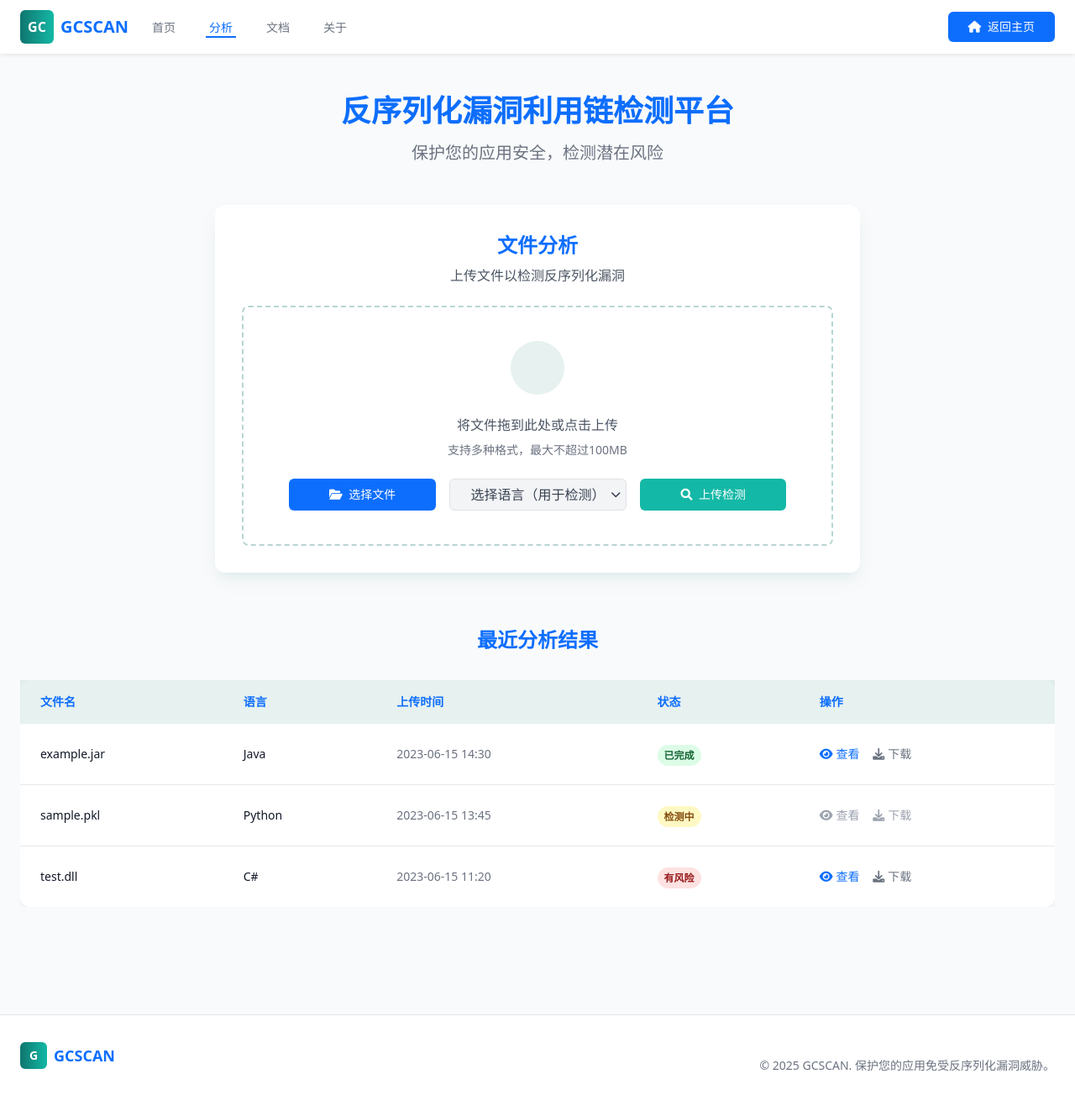
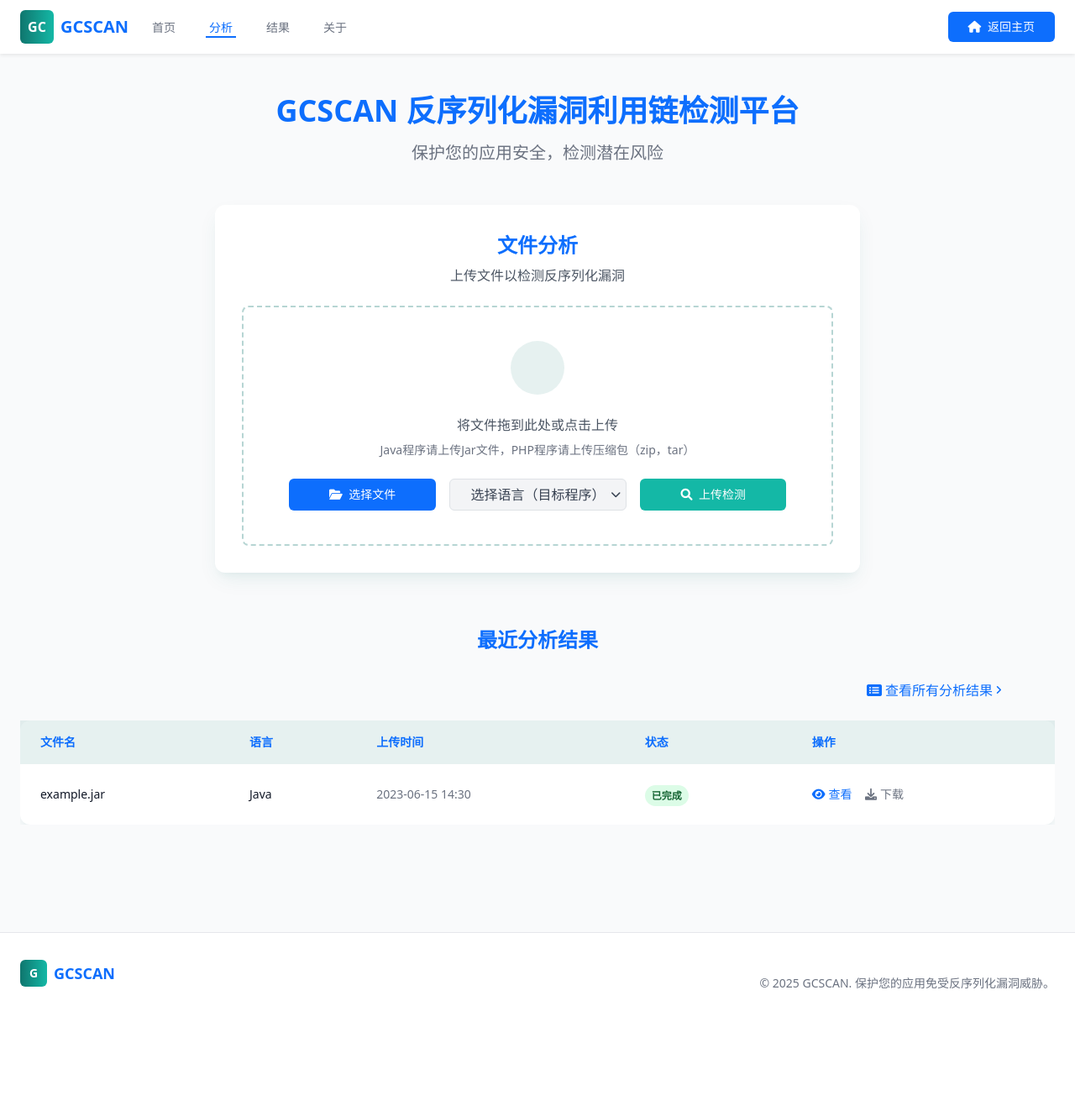
Before and after one commit to CyanM0un/DeserAnalyzer, a Flask app: page /analyze in a window 1280 px wide. Shown: the whole page at 84% size. After the commit the page ends 1178 px from the top, so only its background shows below. Run offline with Flask 3, Linux system fonts and the light colour scheme; some libraries are stand-ins or nearby versions.

Commit message:
增加文件上传交互；增加结果展示页面

```diff
--- a/app.py
+++ b/app.py
@@ -24,6 +24,10 @@ def index():
 def index_html():
     return render_template('index.html')
 
+@app.route('/result')
+def result():
+    return render_template('result.html')
+
 @app.route("/analyze", methods=["GET", "POST"])
 def analyze():
    if request.method == "POST":
@@ -47,7 +51,7 @@ def analyze():
         if lang == "Java":
             save_path = os.path.join(JAVA_DIR, filename)
             save_file(uploaded, save_path)
-            flash(f"Java JAR 已上传：{filename}")
+            flash(f"{filename} 已开始分析")
             return redirect(url_for("analyze"))
 
         if lang == "PHP":
@@ -64,7 +68,7 @@ def analyze():
             if not ok:
                 flash(f"解压失败：{err}")
                 return redirect(url_for("analyze"))
-            flash(f"PHP 项目上传并解压成功")
+            flash(f"{filename} 已开始分析")
             return redirect(url_for("analyze"))
 
    return render_template("analyze.html")
--- a/flask_app/templates/analyze.html
+++ b/flask_app/templates/analyze.html
@@ -4,10 +4,43 @@
 
 {% block content %}
     <main class="max-w-7xl mx-auto py-12 px-4 sm:px-6 lg:px-8">
+        <!-- 消息提示区域 - 带自动消失功能 -->
+        {% with messages = get_flashed_messages(with_categories=true) %}
+          {% if messages %}
+            <div class="max-w-3xl mx-auto mb-8">
+              {% for category, message in messages %}
+                <div class="flash-message bg-{{ category }}-50 border-l-4 border-{{ category }} text-{{ category }} p-4 rounded-md shadow-sm transition-all duration-500 ease-in-out transform">
+                  <p>{{ message }}</p>
+                </div>
+              {% endfor %}
+            </div>
+          {% endif %}
+        {% endwith %}
+
+        <!-- 自定义提示框容器 -->
+        <div id="custom-alert" class="fixed inset-0 bg-black bg-opacity-50 flex items-center justify-center z-50 hidden opacity-0 transition-opacity duration-300">
+            <div class="bg-white rounded-lg shadow-xl max-w-md w-full mx-4 transform transition-transform duration-300 scale-95">
+                <div class="p-6">
+                    <div class="flex items-center mb-4">
+                        <div id="alert-icon" class="w-10 h-10 rounded-full bg-red-100 flex items-center justify-center mr-3">
+                            <i class="fa fa-exclamation-triangle text-red-500 text-xl"></i>
+                        </div>
+                        <h3 id="alert-title" class="text-lg font-semibold text-gray-900">提示</h3>
+                    </div>
+                    <p id="alert-message" class="text-gray-600 mb-6">提示内容将显示在这里</p>
+                    <div class="flex justify-end">
+                        <button id="alert-ok" class="bg-primary text-white px-4 py-2 rounded-md text-sm font-medium hover:bg-primary/90 transition-colors">
+                            确定
+                        </button>
+                    </div>
+                </div>
+            </div>
+        </div>
+
         <!-- 页面标题 -->
         <div class="text-center mb-12">
             <h1 class="text-3xl font-extrabold text-primary sm:text-4xl">
-                反序列化漏洞利用链检测平台
+                GCSCAN 反序列化漏洞利用链检测平台
             </h1>
             <p class="mt-3 max-w-2xl mx-auto text-xl text-gray-500 sm:mt-4">
                 保护您的应用安全，检测潜在风险
@@ -16,6 +49,8 @@
 
         <!-- 文件上传区域 -->
         <div class="max-w-3xl mx-auto bg-white rounded-xl card-shadow p-6 sm:p-8">
+            <!-- 表单包裹上传区域 -->
+            <form id="upload-form" action="{{ url_for('analyze') }}" method="post" enctype="multipart/form-data">
                 <div class="text-center mb-6">
                     <h2 class="text-2xl font-bold text-primary">文件分析</h2>
                     <p class="mt-2 text-gray-600">上传文件以检测反序列化漏洞</p>
@@ -28,39 +63,50 @@
                             <i class="fa fa-file-code-o text-2xl text-primary"></i>
                         </div>
                         <p class="text-gray-600 mb-2">将文件拖到此处或点击上传</p>
-                    <p class="text-sm text-gray-500 mb-6">支持多种格式，最大不超过100MB</p>
+                        <p class="text-sm text-gray-500 mb-6">Java程序请上传Jar文件，PHP程序请上传压缩包（zip，tar）</p>
+
+                        <input type="file" id="file-input" name="file" class="hidden" accept="*">
 
                         <!-- 操作按钮 -->
                         <div class="flex flex-wrap justify-center gap-3">
-                        <button class="bg-primary text-white px-5 py-2 rounded-md text-sm font-medium btn-hover">
+                            <button type="button" id="select-file-btn" class="bg-primary text-white px-5 py-2 rounded-md text-sm font-medium btn-hover">
                                 <i class="fa fa-folder-open mr-1"></i> 选择文件
                             </button>
 
                             <div class="relative">
-                            <select class="appearance-none bg-gray-100 border border-gray-300 text-gray-700 py-2 px-4 pr-8 rounded-md leading-tight focus:outline-none focus:bg-white focus:border-primary">
-                                <option>选择语言（用于检测）</option>
-                                <option>Java</option>
-                                <option>PHP</option>
+                                <select id="language-select" name="language" class="appearance-none bg-gray-100 border border-gray-300 text-gray-700 py-2 px-4 pr-8 rounded-md leading-tight focus:outline-none focus:bg-white focus:border-primary">
+                                    <option value="">选择语言（目标程序）</option>
+                                    <option value="Java">Java</option>
+                                    <option value="PHP">PHP</option>
                                 </select>
                                 <div class="pointer-events-none absolute inset-y-0 right-0 flex items-center px-2 text-gray-700">
                                     <i class="fa fa-chevron-down text-xs"></i>
                                 </div>
                             </div>
 
-                        <button class="bg-accent text-white px-5 py-2 rounded-md text-sm font-medium btn-hover">
+                            <button type="submit" id="upload-btn" class="bg-accent text-white px-5 py-2 rounded-md text-sm font-medium btn-hover">
                                 <i class="fa fa-search mr-1"></i> 上传检测
                             </button>
                         </div>
                     </div>
                 </div>
+            </form>
         </div>
 
         <!-- 最近分析结果 -->
         <div class="mt-16">
             <h2 class="text-2xl font-bold text-center text-primary mb-8">最近分析结果</h2>
 
+            <div class="text-right mb-4 max-w-6xl mx-auto px-4">
+                <a href="{{ url_for('result') }}" class="inline-flex items-center text-primary hover:text-accent transition-colors">
+                    <i class="fa fa-list-alt mr-1"></i> 查看所有分析结果
+                    <i class="fa fa-angle-right ml-1 text-xs"></i>
+                </a>
+            </div>
+
             <div class="overflow-x-auto">
                 <table class="min-w-full bg-white rounded-xl card-shadow">
+                    <!-- 表格内容保持不变 -->
                     <thead>
                         <tr class="bg-primary/10">
                             <th class="py-3 px-6 text-left text-sm font-semibold text-primary">文件名</th>
@@ -71,6 +117,7 @@
                         </tr>
                     </thead>
                     <tbody class="divide-y divide-gray-200">
+                        <!-- 表格行保持不变 -->
                         <tr class="hover:bg-gray-50 transition-colors">
                             <td class="py-4 px-6 text-sm text-gray-900">example.jar</td>
                             <td class="py-4 px-6 text-sm text-gray-900">Java</td>
@@ -89,42 +136,7 @@
                                 </a>
                             </td>
                         </tr>
-                        <tr class="hover:bg-gray-50 transition-colors">
-                            <td class="py-4 px-6 text-sm text-gray-900">sample.pkl</td>
-                            <td class="py-4 px-6 text-sm text-gray-900">Python</td>
-                            <td class="py-4 px-6 text-sm text-gray-500">2023-06-15 13:45</td>
-                            <td class="py-4 px-6">
-                                <span class="px-2 py-1 text-xs font-semibold rounded-full bg-yellow-100 text-yellow-800">
-                                    检测中
-                                </span>
-                            </td>
-                            <td class="py-4 px-6 text-sm">
-                                <a href="#" class="text-gray-400 cursor-not-allowed mr-3">
-                                    <i class="fa fa-eye mr-1"></i>查看
-                                </a>
-                                <a href="#" class="text-gray-400 cursor-not-allowed">
-                                    <i class="fa fa-download mr-1"></i>下载
-                                </a>
-                            </td>
-                        </tr>
-                        <tr class="hover:bg-gray-50 transition-colors">
-                            <td class="py-4 px-6 text-sm text-gray-900">test.dll</td>
-                            <td class="py-4 px-6 text-sm text-gray-900">C#</td>
-                            <td class="py-4 px-6 text-sm text-gray-500">2023-06-15 11:20</td>
-                            <td class="py-4 px-6">
-                                <span class="px-2 py-1 text-xs font-semibold rounded-full bg-red-100 text-red-800">
-                                    有风险
-                                </span>
-                            </td>
-                            <td class="py-4 px-6 text-sm">
-                                <a href="#" class="text-primary hover:text-accent mr-3">
-                                    <i class="fa fa-eye mr-1"></i>查看
-                                </a>
-                                <a href="#" class="text-gray-500 hover:text-gray-700">
-                                    <i class="fa fa-download mr-1"></i>下载
-                                </a>
-                            </td>
-                        </tr>
+                        <!-- 其他行保持不变 -->
                     </tbody>
                 </table>
             </div>
@@ -134,8 +146,101 @@
 
 {% block extra_js %}
 <script>
-    // 模拟文件拖放功能
+    // 自定义提示框功能
+    const customAlert = {
+        element: document.getElementById('custom-alert'),
+        messageElement: document.getElementById('alert-message'),
+        titleElement: document.getElementById('alert-title'),
+        iconElement: document.getElementById('alert-icon'),
+        okButton: document.getElementById('alert-ok'),
+
+        // 显示提示框
+        show: function(message, type = 'error') {
+            // 设置消息内容
+            this.messageElement.textContent = message;
+
+            // 根据类型设置样式
+            if (type === 'error') {
+                this.titleElement.textContent = '错误';
+                this.iconElement.className = 'w-10 h-10 rounded-full bg-red-100 flex items-center justify-center mr-3';
+                this.iconElement.innerHTML = '<i class="fa fa-exclamation-triangle text-red-500 text-xl"></i>';
+            } else if (type === 'warning') {
+                this.titleElement.textContent = '警告';
+                this.iconElement.className = 'w-10 h-10 rounded-full bg-yellow-100 flex items-center justify-center mr-3';
+                this.iconElement.innerHTML = '<i class="fa fa-exclamation-circle text-yellow-500 text-xl"></i>';
+            } else if (type === 'success') {
+                this.titleElement.textContent = '成功';
+                this.iconElement.className = 'w-10 h-10 rounded-full bg-green-100 flex items-center justify-center mr-3';
+                this.iconElement.innerHTML = '<i class="fa fa-check text-green-500 text-xl"></i>';
+            }
+
+            // 显示并添加动画
+            this.element.classList.remove('hidden');
+            // 触发重排后添加动画类
+            setTimeout(() => {
+                this.element.classList.remove('opacity-0');
+                this.element.querySelector('div').classList.remove('scale-95');
+                this.element.querySelector('div').classList.add('scale-100');
+            }, 10);
+
+            // 阻止背景滚动
+            document.body.style.overflow = 'hidden';
+        },
+
+        // 隐藏提示框
+        hide: function() {
+            this.element.classList.add('opacity-0');
+            this.element.querySelector('div').classList.remove('scale-100');
+            this.element.querySelector('div').classList.add('scale-95');
+
+            setTimeout(() => {
+                this.element.classList.add('hidden');
+                // 恢复背景滚动
+                document.body.style.overflow = '';
+            }, 300);
+        }
+    };
+
+    // 绑定确定按钮事件
+    customAlert.okButton.addEventListener('click', () => {
+        customAlert.hide();
+    });
+
+    // 点击背景关闭提示框
+    customAlert.element.addEventListener('click', (e) => {
+        if (e.target === customAlert.element) {
+            customAlert.hide();
+        }
+    });
+
+    // 按ESC键关闭提示框
+    document.addEventListener('keydown', (e) => {
+        if (e.key === 'Escape' && !customAlert.element.classList.contains('hidden')) {
+            customAlert.hide();
+        }
+    });
+
+    document.addEventListener('DOMContentLoaded', function() {
+        // 自动隐藏flash消息
+        const flashMessages = document.querySelectorAll('.flash-message');
+
+        flashMessages.forEach(message => {
+            setTimeout(() => {
+                message.style.opacity = '0';
+                message.style.transform = 'translateY(-10px)';
+
+                setTimeout(() => {
+                    message.remove();
+                }, 500);
+            }, 3000);
+        });
+
+        // 拖放和文件选择逻辑
         const dropArea = document.querySelector('.border-dashed');
+        const fileInput = document.getElementById('file-input');
+        const selectFileBtn = document.getElementById('select-file-btn');
+        const uploadForm = document.getElementById('upload-form');
+        const languageSelect = document.getElementById('language-select');
 
         ['dragenter', 'dragover', 'dragleave', 'drop'].forEach(eventName => {
             dropArea.addEventListener(eventName, preventDefaults, false);
@@ -170,11 +275,39 @@
             const dt = e.dataTransfer;
             const files = dt.files;
 
-        // 这里可以添加处理文件的逻辑
             if (files.length > 0) {
-            alert(`已选择 ${files.length} 个文件`);
-            // 实际应用中可以在这里触发上传
+                fileInput.files = files;
+                // 使用自定义提示框替代alert
+                customAlert.show(`已选择文件: ${files[0].name}`, 'success');
             }
         }
+
+        selectFileBtn.addEventListener('click', () => {
+            fileInput.click();
+        });
+
+        fileInput.addEventListener('change', (e) => {
+            if (e.target.files.length > 0) {
+                // 使用自定义提示框替代alert
+                customAlert.show(`已选择文件: ${e.target.files[0].name}`, 'success');
+            }
+        });
+
+        uploadForm.addEventListener('submit', (e) => {
+            // 验证语言选择
+            if (!languageSelect.value) {
+                e.preventDefault();
+                customAlert.show('请选择语言类型', 'warning');
+                return;
+            }
+
+            // 验证文件选择
+            if (!fileInput.files || fileInput.files.length === 0) {
+                e.preventDefault();
+                customAlert.show('请先选择要上传的文件', 'error');
+                return;
+            }
+        });
+    });
 </script>
 {% endblock %}
--- a/flask_app/templates/base.html
+++ b/flask_app/templates/base.html
@@ -66,8 +66,8 @@
                         <a href="{{ url_for('analyze') }}" class="{% if request.endpoint == 'analyze' %}border-primary text-primary{% else %}border-transparent text-gray-500 hover:border-gray-300 hover:text-gray-700{% endif %} inline-flex items-center px-1 pt-1 border-b-2 text-sm font-medium">
                             分析
                         </a>
-                        <a href="#" class="border-transparent text-gray-500 hover:border-gray-300 hover:text-gray-700 inline-flex items-center px-1 pt-1 border-b-2 text-sm font-medium">
-                            文档
+                        <a href="{{ url_for('result') }}" class="border-transparent text-gray-500 hover:border-gray-300 hover:text-gray-700 inline-flex items-center px-1 pt-1 border-b-2 text-sm font-medium">
+                            结果
                         </a>
                         <a href="#" class="border-transparent text-gray-500 hover:border-gray-300 hover:text-gray-700 inline-flex items-center px-1 pt-1 border-b-2 text-sm font-medium">
                             关于
@@ -81,7 +81,7 @@
                     <a href="{{ url_for('index') }}" class="bg-primary text-white px-4 py-2 rounded-md text-sm font-medium btn-hover">
                         <i class="fa fa-home mr-1"></i> 返回主页
                     </a>
-                    {% else %}
+                    {% elif request.endpoint == 'index' %}
                     <a href="{{ url_for('analyze') }}" class="bg-primary text-white px-4 py-2 rounded-md text-sm font-medium btn-hover">
                         <i class="fa fa-search mr-1"></i> 开始分析
                     </a>
```
Also changed, not shown: flask_app/templates/result.html (added). Lines whose indentation alone changed are shown as unchanged.
